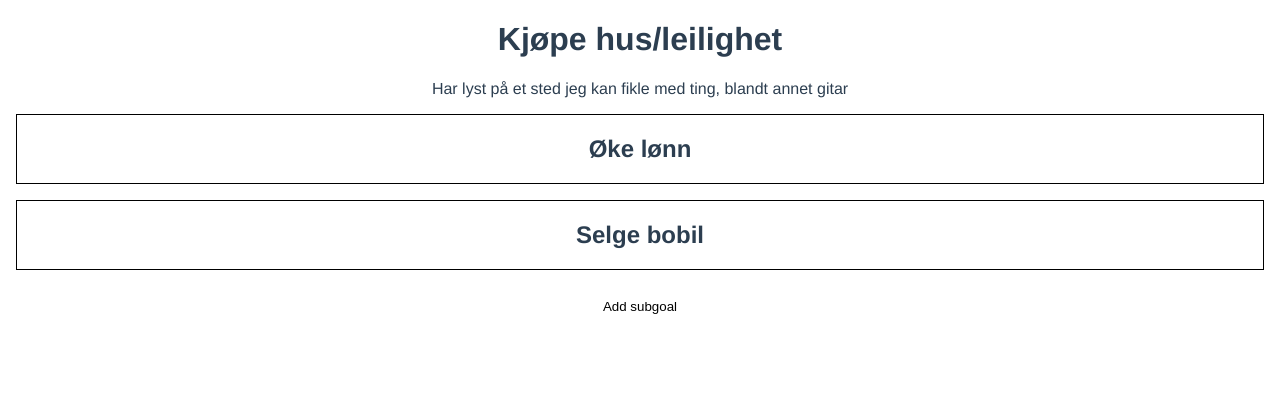
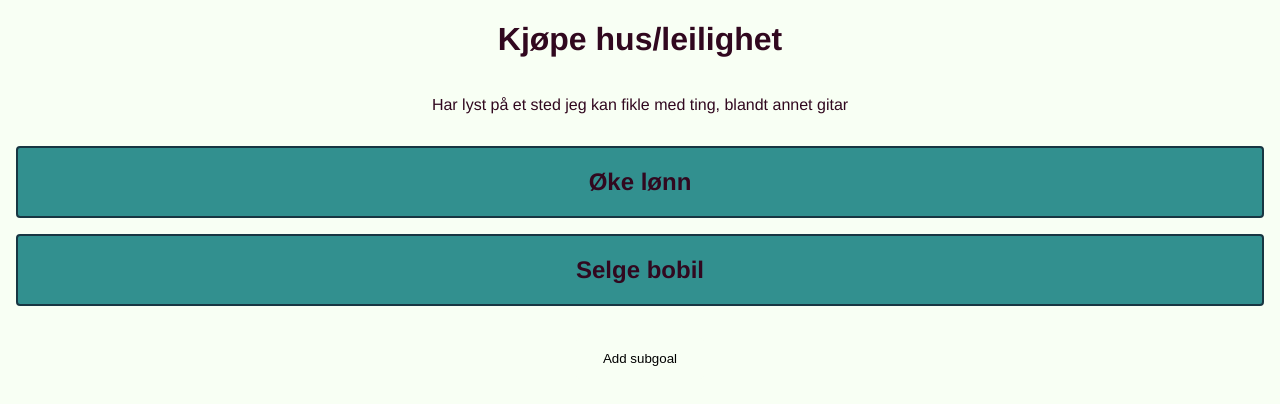
Before and after one commit to tuuturu/goal-disecter, a Vue app: page / in a window 1280 px wide. Both pictures are taken after a click on the element "Kjøpe hus/leilighet". Shown: the top 404 px of the page. Built offline with nearby package versions, Linux system fonts and the light colour scheme.

Commit message:
✅ Implement add new goal
Closes #2

```diff
--- a/package.json
+++ b/package.json
@@ -7,6 +7,7 @@
     "serve": "vite preview"
   },
   "dependencies": {
+    "uuid": "^8.3.2",
     "vue": "^3.0.5",
     "vue-router": "^4.0.4",
     "vuex": "^4.0.0"
--- a/src/App.vue
+++ b/src/App.vue
@@ -2,14 +2,9 @@
   <router-view></router-view>
 </template>
 
-<script setup>
-import Home from '~/views/Home.vue'
+<style lang="scss">
+@import "src/assets/theme";
 
-// This starter template is using Vue 3 experimental <script setup> SFCs
-// Check out https://github.com/vuejs/rfcs/blob/script-setup-2/active-rfcs/0000-script-setup.md
-</script>
-
-<style>
 * {
   box-sizing: border-box;
 }
@@ -18,6 +13,10 @@ html,
 body {
   margin: 0;
   padding: 0;
+
+  background: $primary-background-color;
+
+  color: $primary-text-color;
 }
 
 #app {
@@ -25,6 +24,5 @@ body {
   -webkit-font-smoothing: antialiased;
   -moz-osx-font-smoothing: grayscale;
   text-align: center;
-  color: #2c3e50;
 }
 </style>
--- a/src/assets/theme.scss
+++ b/src/assets/theme.scss
@@ -1,6 +1,50 @@
-$primary-background-color: #FFFFFF;
+// Color palette: https://coolors.co/f8fff4-31081f-6b0f1a-32908f-183642
 
-$primary-color: #000000;
+$primary-background-color: #F8FFF4;
+$secondary-background-color: #32908F;
+
+$primary-text-color: #31081F;
+
+$primary-color: #183642;
 
 $default-radius: 4px;
 $default-border-size: 2px;
+
+$default-padding: 1em;
+$default-margin: 1em;
+
+// Form inputs
+input {
+  background-color: $primary-background-color;
+
+  border: $default-border-size solid $primary-color;
+  border-radius: $default-radius;
+
+  padding: 1em;
+}
+
+// Buttons
+button.primary {
+  background: $primary-color;
+
+  border: $default-border-size solid $primary-color;
+  border-radius: $default-radius;
+
+  color: $primary-background-color;
+}
+
+button.primary:hover {
+  background: $primary-background-color;
+  color: $primary-color;
+}
+
+button.secondary {
+  background: $primary-background-color;
+  border: 0;
+}
+
+button.secondary:hover {
+  outline: $primary-color solid $default-border-size;
+
+  -moz-outline-radius: $default-radius;
+}
--- a/src/components/GoalListItem.vue
+++ b/src/components/GoalListItem.vue
@@ -17,8 +17,13 @@ export default {
 </script>
 
 <style lang="scss" scoped>
+@import 'src/assets/theme';
+
 .GoalListItem {
-  border: 1px solid black;
+  border: $default-border-size solid $primary-color;
+  border-radius: $default-radius;
+
+  background: $secondary-background-color;
 
   cursor: pointer;
 }
--- /dev/null
+++ b/src/models/goal.js
@@ -0,0 +1,15 @@
+
+export default class {
+  constructor({ id, parent, title, reasoning}) {
+    this.id = id
+    this.parent = parent
+    this.title = title
+    this.reasoning = reasoning
+  }
+
+  validate() {
+    if (this.title.length < 5) return false
+
+    return true
+  }
+}
--- /dev/null
+++ b/src/models/index.js
@@ -0,0 +1,5 @@
+import Goal from './goal'
+
+export default {
+  Goal,
+}
--- a/src/store/goals.js
+++ b/src/store/goals.js
@@ -1,3 +1,6 @@
+import { v4 as uuidv4 } from 'uuid' // TODO: Remove dep when backend is online
+
+import models from '~/models'
 
 const state = () => ({
   goals: [],
@@ -6,7 +9,10 @@ const state = () => ({
 const mutations = {
   goals(state, newGoals) {
     state.goals = newGoals
-  }
+  },
+  goal(state, newGoal) {
+    state.goals.push(newGoal)
+  },
 }
 
 const getters = {
@@ -19,13 +25,22 @@ const getters = {
     return state.goals.filter(goal => goal.parent === id)
   },
   topLevelGoals: state => {
-    return state.goals.filter(goal => goal.parent === "")
+    return state.goals.filter(goal => !goal.parent)
   }
 }
 
 const actions = {
-  async refresh({ commit }) {
-    commit('goals', createMockGoals())
+  async refresh({ commit, state }) {
+    if (state.goals.length > 0) return
+
+    const goals = createMockGoals().map(rawGoal => new models.Goal(rawGoal))
+
+    commit('goals', goals)
+  },
+  async add({ commit }, goal) {
+    goal.id = uuidv4()
+
+    commit('goal', goal)
   }
 }
 
@@ -47,7 +62,7 @@ function findGoalIndexByID(goals, id) {
 function createMockGoals() {
   return [
     {
-      parent: "",
+      parent: null,
       id: "ecca9e55-c0f4-42c4-b287-4388b25a2066",
       title: "Kjøpe hus/leilighet",
       reasoning: "Har lyst på et sted jeg kan fikle med ting, blandt annet gitar",
--- a/src/views/Goal.vue
+++ b/src/views/Goal.vue
@@ -6,19 +6,28 @@
     <GoalList :goals="subgoals" />
 
     <div class="goal-actions" v-show="!showSubgoalAdder">
-      <button class="secondary" @click="showSubgoalAdder = true">
-        <span v-if="subgoals.length === 0">Dissect</span>
-        <span v-else>Add subgoal</span>
-      </button>
+      <button v-if="subgoals.length === 0" class="primary" @click="showSubgoalAdder = true">Dissect</button>
+      <button v-else class="secondary" @click="showSubgoalAdder = true">Add subgoal</button>
     </div>
-    <div class="" v-show="showSubgoalAdder">
-      <input placeholder="Add something" />
+    <div class="goal-dissecter" v-show="showSubgoalAdder">
+      <h2>Dissect this goal into three subgoals</h2>
+
+      <p>To fulfill this goal..</p>
+      <label v-for="i of range(0, 3)">
+        <span>I need to </span>
+        <input
+            placeholder=""
+            @keypress.enter="addSubgoal"
+            @focusout="addSubgoal" />
+      </label>
     </div>
   </div>
 </template>
 
 <script>
 import GoalList from '~/components/GoalList.vue'
+
+import models from '~/models'
 
 export default {
   name: 'Goal',
@@ -36,7 +45,29 @@ export default {
   }),
   async created() {
     await this.$store.dispatch('goals/refresh')
-  }
+  },
+  methods: {
+    range: function*(start, end) {
+      for (let i = start; i < end; i++) yield i
+    },
+    async addSubgoal(event) {
+      const goal = new models.Goal({
+        parent: this.goal.id,
+        title: event.target.value,
+        reasoning: 'n/a',
+      })
+
+      if (!goal.validate()) {
+        return
+      }
+
+      await this.$store.dispatch('goals/add', goal)
+
+      event.target.remove()
+
+      if (this.subgoals.length === 3) this.showSubgoalAdder = false
+    }
+  },
 }
 </script>
 
@@ -44,23 +75,29 @@ export default {
 @import 'src/assets/theme';
 
 .Goal {
-  padding: 0 1em;
+  padding: 0 $default-padding;
+
+  display: flex;
+  flex-direction: column;
+
+  align-items: center;
 }
 
 .GoalList {
   width: 100%;
 }
 
-button.secondary {
-  padding: 1em;
+button {
+  padding: 1em 2em;
 
-  background: $primary-background-color;
-  border: 0;
+  border-width: $default-border-size;
+  border-radius: $default-radius;
 }
 
-button.secondary:hover {
-  outline: $primary-color solid $default-border-size;
+.goal-dissecter {
+  display: flex;
+  flex-direction: column;
 
-  -moz-outline-radius: $default-radius;
+  width: 25%;
 }
 </style>
--- a/src/views/Home.vue
+++ b/src/views/Home.vue
@@ -2,7 +2,7 @@
   <div class="Home">
     <div class="input-container">
       <span>I want to</span>
-      <input aria-label="new goal input" placeholder="to add a goal" />
+      <input aria-label="new goal input" placeholder="add a goal" @keypress.enter="addGoal"/>
     </div>
 
     <GoalList :goals="goals" />
@@ -11,6 +11,8 @@
 
 <script>
 import GoalList from '~/components/GoalList.vue'
+
+import models from '~/models'
 
 export default {
   name: 'Home',
@@ -22,7 +24,25 @@ export default {
   },
   created() {
     this.$store.dispatch('goals/refresh')
-  }
+  },
+  methods: {
+    async addGoal(event) {
+      const goal = new models.Goal({
+        parent: null,
+        title: event.target.value,
+        reasoning: 'n/a',
+      })
+
+      if (!goal.validate()) {
+        console.warn('goal did not validate')
+        return
+      }
+
+      await this.$store.dispatch('goals/add', goal)
+
+      event.target.value = ''
+    }
+  },
 }
 </script>
 
```
Also changed, not shown: 2 other files (tests, documents, lock files or other folders).
